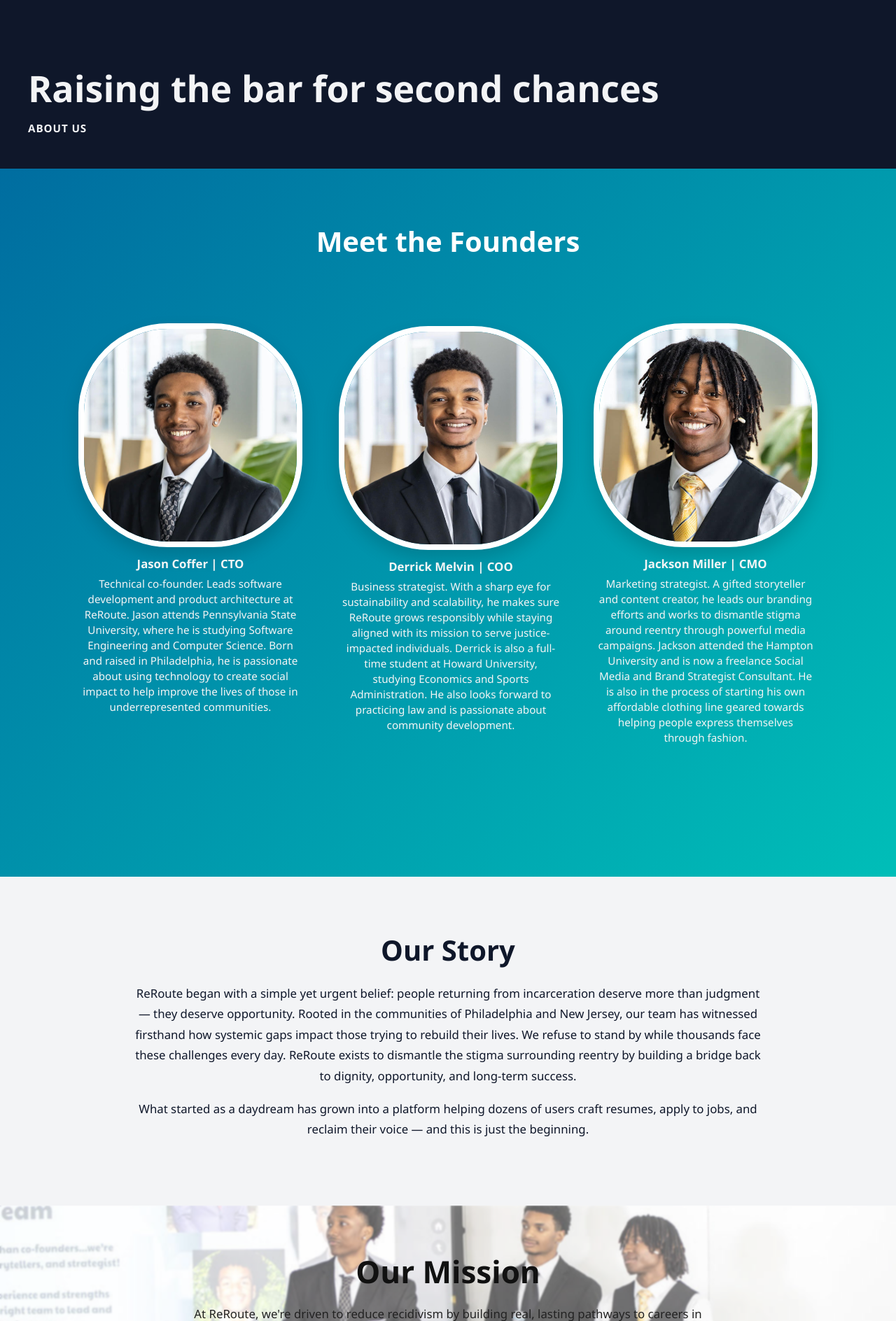
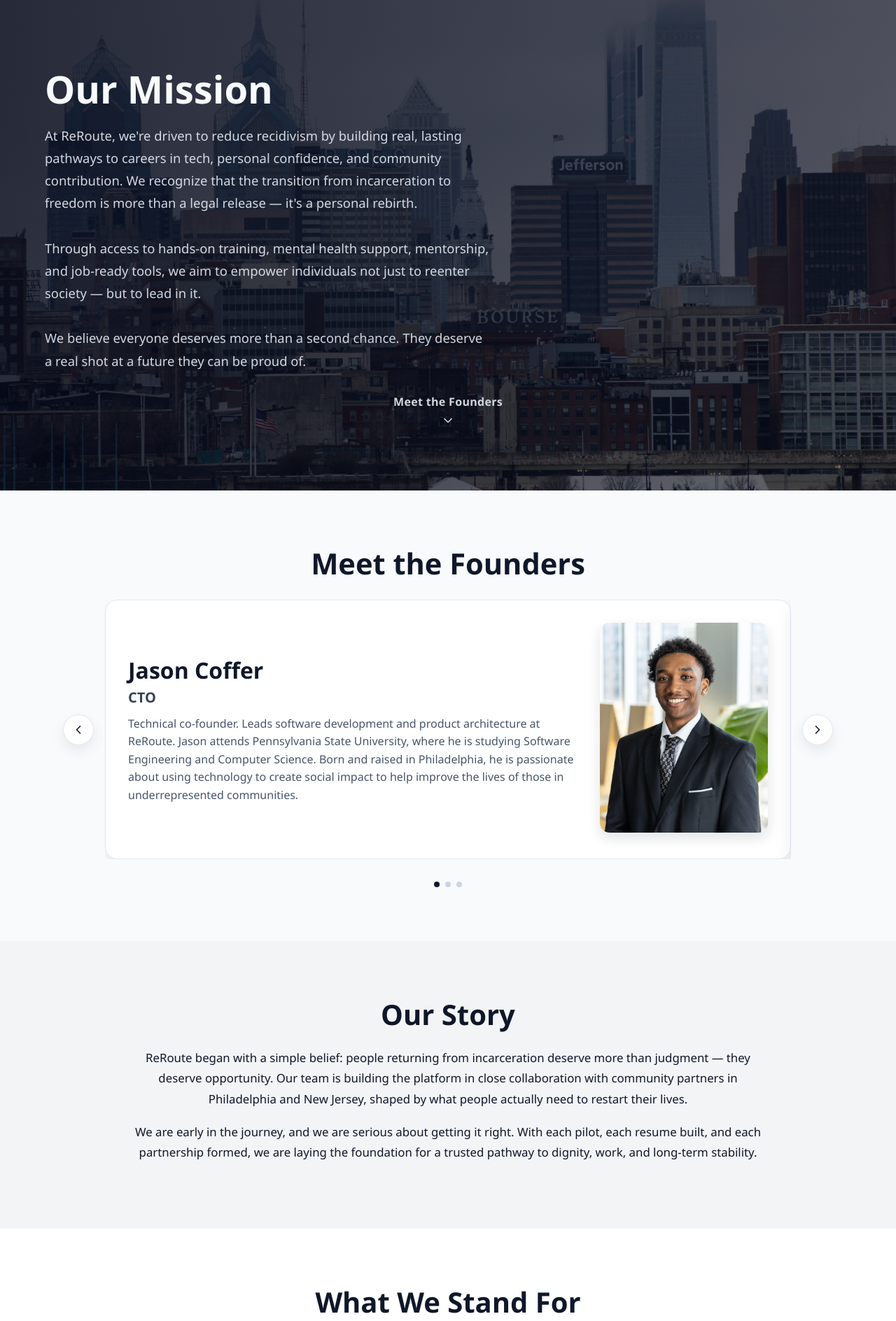
Before and after one commit to jcoffer921/reroute-business, a Django app: page /about-us/ in a window 1280 px wide. Shown: the part 72-1960 px from the top of the page at 70% size. Run offline with Django 5.2, Linux system fonts and the light colour scheme; data comes from the database, SQL or seed files in the repository; some libraries are stand-ins or nearby versions.

Commit message:
redesigned about us section

```diff
--- a/reroute_business/main/static/css/about_us.css
+++ b/reroute_business/main/static/css/about_us.css
@@ -3,91 +3,215 @@
 
 /* ============= HERO ============= */
 .about-hero{
-  background-color:#0F172A;
-  color:#F3F4F6;
-  padding: clamp(3rem, 7vw, 6rem) 1.25rem clamp(2rem, 4vw, 3rem);
   position:relative;
+  color:#f8fafc;
+  background: url('/static/css/salonagility-com-daniel-ZCbBBaFL-Ek-unsplash.jpg') center/cover no-repeat;
+  min-height: 70vh;
+  display:flex;
   overflow:hidden;
 }
-.about-hero-content{max-width:1200px;margin:0 auto;}
+.about-hero-overlay{
+  position:absolute;
+  inset:0;
+  background: linear-gradient(120deg, rgba(2,6,23,0.82), rgba(2,6,23,0.55));
+  z-index:0;
+}
+.about-hero-inner{
+  position:relative;
+  z-index:1;
+  width:100%;
+  max-width:1200px;
+  margin:0 auto;
+  padding: clamp(3rem, 7vw, 6rem) 1.5rem;
+  display:flex;
+  flex-direction:column;
+  justify-content:space-between;
+  min-height: 70vh;
+}
+.about-hero-content{ max-width: 640px; }
 .about-hero h1{
-  font-size: clamp(2rem, 5.2vw, 3.25rem);
+  font-size: clamp(2.2rem, 5vw, 3.4rem);
   font-weight:900;
+  margin:0 0 .85rem;
+}
+.about-hero-text{
+  font-size: clamp(1rem, 2.1vw, 1.15rem);
+  line-height:1.75;
+  color: rgba(226,232,240,0.92);
+  margin:0;
+}
+.founders-cta{
+  align-self:center;
+  display:inline-flex;
+  flex-direction:column;
+  align-items:center;
+  gap:.35rem;
+  margin-top:2rem;
+  color: rgba(226,232,240,0.92);
+  text-decoration:none;
+  font-weight:600;
+  letter-spacing:.02em;
+  transition: transform .2s ease, opacity .2s ease;
+}
+.founders-cta:hover{
+  transform: translateY(2px) scale(1.03);
+  opacity:.9;
+}
+.founders-cta-icon{ display:block; }
+
+/* ============= FOUNDERS CAROUSEL ============= */
+.founders-section{
+  background:#f8fafc;
+  color:#0f172a;
+  padding: clamp(2.75rem, 6vw, 5rem) 1.25rem;
+}
+.founders-header{
+  max-width:1100px;
+  margin:0 auto 1.5rem;
+  text-align:center;
+}
+.founders-header h2{
+  font-size: clamp(1.8rem, 4.2vw, 2.6rem);
+  margin:0;
+  font-weight:800;
+}
+.founders-carousel{
+  max-width:1100px;
+  margin:0 auto;
+  display:grid;
+  grid-template-columns: auto 1fr auto;
+  gap:1rem;
+  align-items:center;
+}
+.founders-viewport{
+  overflow:hidden;
+  width:100%;
+}
+.founders-track{
+  display:flex;
+  transition: transform .6s ease;
+  will-change: transform;
+}
+.founder-card{
+  min-width:100%;
+  background:#fff;
+  border:1px solid #e2e8f0;
+  border-radius:18px;
+  padding: clamp(1.25rem, 2.6vw, 2rem);
+  display:flex;
+  gap: clamp(1rem, 3vw, 2.25rem);
+  align-items:center;
+  box-shadow:0 10px 26px rgba(15,23,42,0.08);
+}
+.founder-content{ flex:1; }
+.founder-name{
+  font-size: clamp(1.4rem, 3vw, 2rem);
+  margin:0 0 .25rem;
+  font-weight:800;
+}
+.founder-role{
   margin:0 0 .75rem;
+  font-size: clamp(1.05rem, 2.3vw, 1.25rem);
+  font-weight:600;
+  color:#334155;
 }
-.about-hero p{
-  font-size:.95rem;
-  letter-spacing:.06em;
-  text-transform:uppercase;
-  font-weight:600;
+.founder-bio{
+  margin:0;
+  color:#475569;
+  line-height:1.6;
 }
-/* Pattern on the right — hidden on small screens */
-.about-hero::after{
-  content:"";
-  background-size:100px;
-  background-repeat:repeat;
-  opacity:.18;
-  position:absolute; right:0; top:0; bottom:0; width:50%; z-index:0;
+.founder-image{
+  flex:0 0 clamp(160px, 22vw, 240px);
 }
-@media (max-width: 640px){
-  .about-hero::after{display:none;}
+.founder-image img{
+  width:100%;
+  height:auto;
+  aspect-ratio: 4 / 5;
+  object-fit: cover;
+  border-radius:14px;
+  box-shadow:0 8px 18px rgba(15,23,42,0.12);
+}
+.carousel-btn{
+  width:44px;
+  height:44px;
+  border-radius:50%;
+  border:1px solid #e2e8f0;
+  background:#fff;
+  color:#0f172a;
+  display:grid;
+  place-items:center;
+  box-shadow:0 8px 18px rgba(15,23,42,0.08);
+  cursor:pointer;
+  transition: transform .2s ease, box-shadow .2s ease;
+}
+.carousel-btn:hover{
+  transform: translateY(-1px);
+  box-shadow:0 10px 22px rgba(15,23,42,0.12);
+}
+.founders-dots{
+  grid-column:1 / -1;
+  display:flex;
+  justify-content:center;
+  gap:.5rem;
+  margin-top:1rem;
+}
+.founders-dots button{
+  width:8px;
+  height:8px;
+  border-radius:50%;
+  border:none;
+  background:#cbd5e1;
+  cursor:pointer;
+}
+.founders-dots button.active{ background:#0f172a; }
+
+@media (max-width: 900px){
+  .founders-carousel{ grid-template-columns: 1fr; }
+  .carousel-btn{ justify-self:center; }
+  .founder-card{
+    flex-direction:column;
+    align-items:flex-start;
+  }
+  .founder-image{
+    order:-1;
+    width:100%;
+    max-width: 320px;
+  }
 }
 
-/* ============= TEAM BUBBLES ============= */
-.bubble-team-section{
-  background: linear-gradient(135deg, var(--primary-blue), var(--accent-cyan));
-  color:#fff;
-  text-align:center;
-  padding: clamp(2.5rem, 6vw, 5rem) 1.25rem;
-  position:relative;
-  overflow:visible;
-}
-.team-heading{
-  font-size: clamp(1.75rem, 4.5vw, 2.5rem);
-  font-weight:800;
-  margin:0 0 1.5rem;
-  font-family: system-ui, -apple-system, "Segoe UI", Roboto, Inter, Arial, sans-serif; /* swap Comic Sans */
+@media (prefers-reduced-motion: reduce){
+  .founders-cta,
+  .carousel-btn{
+    transition: none;
+  }
+  .founders-track{
+    transition: none;
+  }
 }
 
-/* Wrapper and bubble defaults (mobile-first) */
-.bubble-wrapper{
-  max-width:1200px; margin:0 auto;
-  display:flex; flex-direction:column; gap:2rem;
+/* ===== Scroll Reveal ===== */
+.reveal-enabled .reveal,
+.reveal-enabled .reveal-item {
+  opacity: 0;
+  transform: translateY(12px);
+  transition: opacity .5s ease-out, transform .5s ease-out;
+  will-change: opacity, transform;
 }
-.bubble-with-caption{ width:min(72vw, 360px); margin:0 auto; }
-.bubble{
-  --bubble-size: min(72vw, 320px);
-  width: var(--bubble-size);
-  height: var(--bubble-size);
-  border-radius: 40%;
-  overflow:hidden;
-  border:6px solid #fff;
-  box-shadow:0 12px 24px rgba(0,0,0,.15);
-  transition: transform .25s ease;
+.reveal-enabled .reveal.is-visible,
+.reveal-enabled .reveal-item.is-visible {
+  opacity: 1;
+  transform: translateY(0);
 }
-.bubble:hover{ transform: scale(1.04); }
-.bubble img{
-  width:100%;
-  height:100%;
-  /* Fill the bubble while keeping faces visible */
-  object-fit: cover;
-  /* Bias crop towards the top so heads stay in-frame */
-  object-position: 50% 20%;
+.reveal-enabled .reveal-item {
+  transition-delay: var(--reveal-delay, 0ms);
 }
-
-.bubble-caption{ margin-top:.75rem; max-width: 34ch; margin-inline:auto; color:#f5f5f5; margin-bottom:3px; }
-.bubble-caption h4{ font-size:1.05rem; margin:.25rem 0 .35rem; font-weight:700; }
-.bubble-caption p{ font-size:.95rem; line-height:1.45; padding-bottom:1.5rem; }
-
-/* Larger screens: position the three bubbles in a “triangle” */
-@media (min-width: 900px){
-  /* Increase canvas height so bios aren't clipped behind next section */
-  .bubble-wrapper{ position:relative; min-height: clamp(620px, 68vw, 780px); }
-  .bubble-with-caption{ position:absolute; width:auto; }
-  #bubble1{ left:6%; top:66px; }
-  #bubble2{ right:6%; top:66px; }
-  #bubble3{ left:37%; top:70px; }
-  .bubble{ --bubble-size: clamp(260px, 26vw, 320px); border-width:8px; }
+@media (prefers-reduced-motion: reduce) {
+  .reveal,
+  .reveal-item {
+    opacity: 1;
+    transform: none;
+    transition: none;
+  }
 }
 
 /* ============= OUR STORY ============= */
--- a/reroute_business/main/static/js/about_us.js
+++ b/reroute_business/main/static/js/about_us.js
@@ -1,124 +1,59 @@
-/**
- * Mission section scroll polish
- * - Parallax-y lift + gentle overlay fade
- * - Mobile-friendly (IO + rAF), reduced-motion aware
- */
+// About Us page interactions: founders carousel + smooth anchor scroll
 (function () {
-  // ------- DOM targets -------
-  const section = document.querySelector('.about-mission');
-  if (!section) return;  // page guard
+  const carousel = document.querySelector('[data-carousel]');
+  if (!carousel) return;
 
-  const overlay = section.querySelector('.mission-overlay');
-  const content = section.querySelector('.mission-content');
-  const quote   = section.querySelector('.mission-quote');
+  const track = carousel.querySelector('[data-carousel-track]');
+  const slides = track ? Array.from(track.children) : [];
+  const prevBtn = carousel.querySelector('[data-carousel-prev]');
+  const nextBtn = carousel.querySelector('[data-carousel-next]');
+  const dotsWrap = carousel.querySelector('[data-carousel-dots]');
 
-  // ------- A11y: respect reduced motion -------
-  const reduceMotion = window.matchMedia('(prefers-reduced-motion: reduce)').matches;
-  if (reduceMotion) {
-    // Keep everything static and reveal quote immediately
-    section.classList.add('static');
-    if (quote) requestAnimationFrame(() => quote.classList.add('visible'));
-    return;
+  if (!track || !slides.length) return;
+
+  let index = 0;
+
+  const update = (nextIndex) => {
+    index = (nextIndex + slides.length) % slides.length;
+    track.style.transform = `translateX(${index * -100}%)`;
+    slides.forEach((slide, i) => slide.setAttribute('aria-hidden', i !== index));
+    if (dotsWrap) {
+      Array.from(dotsWrap.children).forEach((dot, i) => {
+        dot.classList.toggle('active', i === index);
+        dot.setAttribute('aria-current', i === index ? 'true' : 'false');
+      });
+    }
+  };
+
+  if (dotsWrap) {
+    dotsWrap.innerHTML = '';
+    slides.forEach((_, i) => {
+      const dot = document.createElement('button');
+      dot.type = 'button';
+      dot.setAttribute('aria-label', `Go to founder ${i + 1}`);
+      dot.addEventListener('click', () => update(i));
+      dotsWrap.appendChild(dot);
+    });
   }
 
-  // ------- rAF loop control -------
-  let ticking = false;
-  let active  = false;
+  if (prevBtn) prevBtn.addEventListener('click', () => update(index - 1));
+  if (nextBtn) nextBtn.addEventListener('click', () => update(index + 1));
 
-  function clamp(n, min, max) { return Math.max(min, Math.min(max, n)); }
+  update(0);
+})();
 
-  function updateFrame() {
-    ticking = false;
-    if (!active || !section) return;
+(function () {
+  const cta = document.querySelector('.founders-cta');
+  if (!cta) return;
 
-    // Use viewport relative metrics to avoid layout thrash
-    const rect = section.getBoundingClientRect();
-    const h    = rect.height || 1;
+  cta.addEventListener('click', (event) => {
+    const targetId = cta.getAttribute('href');
+    if (!targetId || targetId.charAt(0) !== '#') return;
+    const target = document.querySelector(targetId);
+    if (!target) return;
 
-    // Visible if intersects viewport at all
-    const inView = rect.bottom > 0 && rect.top < window.innerHeight;
-    if (!inView) return;
-
-    // Compute progress: 0 when top is at element top, ~1 as we move through its height
-    // Derived from original formula: progress = 1 - rect.top / height
-    const rawProgress = 1 - (rect.top / h);
-    const progress    = clamp(rawProgress, 0, 1);  // 0..1
-    // Discretize into 0..10 and toggle a class for CSS-driven transitions
-    const step = Math.min(10, Math.max(0, Math.round(progress * 10)));
-    // Remove any previous step classes
-    for (let i=0;i<=10;i++){ section.classList.remove('mission-step-'+i); }
-    section.classList.add('mission-step-'+step);
-  }
-
-  function onScrollOrResize() {
-    if (!ticking) {
-      ticking = true;
-      requestAnimationFrame(updateFrame);
-    }
-  }
-
-  // ------- Reveal quote when section is meaningfully visible -------
-  let quoteShown = false;
-  function revealQuoteSoon() {
-    if (quoteShown || !quote) return;
-    quoteShown = true;
-    setTimeout(() => quote.classList.add('visible'), 350); // gentle delay
-  }
-
-  // ------- IntersectionObserver to toggle active state -------
-  const io = ('IntersectionObserver' in window) ? new IntersectionObserver(
-    (entries) => {
-      for (const entry of entries) {
-        if (entry.target !== section) continue;
-        active = entry.isIntersecting;
-        if (active) {
-          revealQuoteSoon();
-          onScrollOrResize(); // refresh immediately
-          window.addEventListener('scroll', onScrollOrResize, { passive: true });
-          window.addEventListener('resize', onScrollOrResize);
-        } else {
-          window.removeEventListener('scroll', onScrollOrResize);
-          window.removeEventListener('resize', onScrollOrResize);
-        }
-      }
-    },
-    { root: null, threshold: [0, 0.2, 0.5, 1] }   // wake early, update through
-  ) : null;
-
-  if (io) {
-    io.observe(section);
-  } else {
-    // Fallback for very old browsers: always-on listeners
-    active = true;
-    window.addEventListener('scroll', onScrollOrResize, { passive: true });
-    window.addEventListener('resize', onScrollOrResize);
-  }
-
-  // Initial paint once the page is ready
-  window.addEventListener('load', () => {
-    onScrollOrResize();
-    // If the section is already in view on load, show the quote
-    const r = section.getBoundingClientRect();
-    if (r.bottom > 0 && r.top < window.innerHeight) revealQuoteSoon();
-  });
-
-  // Optional: clean up on page hide (single-page apps)
-  window.addEventListener('pagehide', () => {
-    window.removeEventListener('scroll', onScrollOrResize);
-    window.removeEventListener('resize', onScrollOrResize);
-    if (io) io.disconnect();
+    event.preventDefault();
+    const reducedMotion = window.matchMedia('(prefers-reduced-motion: reduce)').matches;
+    target.scrollIntoView({ behavior: reducedMotion ? 'auto' : 'smooth', block: 'start' });
   });
 })();
-
-// Smooth scroll for bio links (CSP-safe)
-(function(){
-  document.addEventListener('DOMContentLoaded', function(){
-    document.querySelectorAll('a.bio-link').forEach(function(anchor){
-      anchor.addEventListener('click', function(e){
-        e.preventDefault();
-        var target = document.querySelector(anchor.getAttribute('href'));
-        if (target && target.scrollIntoView) target.scrollIntoView({ behavior: 'smooth' });
-      });
-    });
-  });
-})();
--- a/reroute_business/main/templates/main/about_us.html
+++ b/reroute_business/main/templates/main/about_us.html
@@ -9,94 +9,107 @@
 <link rel="stylesheet" href="{% static 'css/about_us.css' %}">
 
 <section class="about-hero">
-  <div class="about-hero-content">
-    <h1>Raising the bar for second chances</h1>
-    <p>ABOUT US</p>
+  <div class="about-hero-overlay" aria-hidden="true"></div>
+  <div class="about-hero-inner">
+    <div class="about-hero-content reveal">
+      <h1>Our Mission</h1>
+      <p class="about-hero-text">
+        At ReRoute, we're driven to reduce recidivism by building real, lasting pathways to careers in tech, personal confidence, and community contribution.
+        We recognize that the transition from incarceration to freedom is more than a legal release — it's a personal rebirth.
+        <br><br>
+        Through access to hands-on training, mental health support, mentorship, and job-ready tools, we aim to empower individuals not just to reenter society — but to lead in it.
+        <br><br>
+        We believe everyone deserves more than a second chance. They deserve a real shot at a future they can be proud of.
+      </p>
+    </div>
+    <a class="founders-cta reveal" href="#founders">
+      <span>Meet the Founders</span>
+      <svg class="founders-cta-icon" width="20" height="20" viewBox="0 0 24 24" aria-hidden="true">
+        <path d="M6 9l6 6 6-6" fill="none" stroke="currentColor" stroke-width="2" stroke-linecap="round" stroke-linejoin="round"/>
+      </svg>
+    </a>
   </div>
 </section>
 
-
-<section class="bubble-team-section">
-  <h2 class="team-heading">Meet the Founders</h2>
-
-  <div class="bubble-wrapper">
-
-    <div class="bubble-with-caption" id="bubble1">
-      <div class="bubble">
-        <img src="{% static 'images/team/jason.jpg' %}" alt="Jason">
-      </div>
-      <div class="bubble-caption">
-        <h4>Jason Coffer | CTO</h4>
-        <p>Technical co-founder. Leads software development and product architecture at ReRoute. Jason attends
-          Pennsylvania State University, where he is studying Software Engineering and Computer Science. Born and raised
-          in Philadelphia, he is passionate about using technology to create social impact to help improve the lives of those
-          in underrepresented communities.
-        </p>
+<section id="founders" class="founders-section">
+  <div class="founders-header reveal">
+    <h2>Meet the Founders</h2>
+  </div>
+  <div class="founders-carousel reveal-group" data-carousel>
+    <button class="carousel-btn prev" type="button" aria-label="Previous founder" data-carousel-prev>
+      <svg width="20" height="20" viewBox="0 0 24 24" aria-hidden="true">
+        <path d="M15 6l-6 6 6 6" fill="none" stroke="currentColor" stroke-width="2" stroke-linecap="round" stroke-linejoin="round"/>
+      </svg>
+    </button>
+    <div class="founders-viewport">
+      <div class="founders-track" data-carousel-track>
+        <article class="founder-card reveal-item">
+          <div class="founder-content">
+            <h3 class="founder-name">Jason Coffer</h3>
+            <p class="founder-role">CTO</p>
+            <p class="founder-bio">
+              Technical co-founder. Leads software development and product architecture at ReRoute. Jason attends
+              Pennsylvania State University, where he is studying Software Engineering and Computer Science. Born and raised
+              in Philadelphia, he is passionate about using technology to create social impact to help improve the lives of those
+              in underrepresented communities.
+            </p>
+          </div>
+          <div class="founder-image">
+            <img src="{% static 'images/team/jason.jpg' %}" alt="Jason">
+          </div>
+        </article>
+        <article class="founder-card reveal-item">
+          <div class="founder-content">
+            <h3 class="founder-name">Jackson Miller</h3>
+            <p class="founder-role">CMO</p>
+            <p class="founder-bio">
+              Marketing strategist. A gifted storyteller and content creator, he leads our branding efforts and works
+              to dismantle stigma around reentry through powerful media campaigns. Jackson attended the Hampton University
+              and is now a freelance Social Media and Brand Strategist Consultant. He is also in the process of starting his
+              own affordable clothing line geared towards helping people express themselves through fashion.
+            </p>
+          </div>
+          <div class="founder-image">
+            <img src="{% static 'images/team/jackson.jpg' %}" alt="Jackson">
+          </div>
+        </article>
+        <article class="founder-card reveal-item">
+          <div class="founder-content">
+            <h3 class="founder-name">Derrick Melvin</h3>
+            <p class="founder-role">COO</p>
+            <p class="founder-bio">
+              Business strategist. With a sharp eye for sustainability and scalability, he makes sure ReRoute grows
+              responsibly while staying aligned with its mission to serve justice-impacted individuals. Derrick is also a
+              full-time student at Howard University, studying Economics and Sports Administration. He also looks forward
+              to practicing law and is passionate about community development.
+            </p>
+          </div>
+          <div class="founder-image">
+            <img src="{% static 'images/team/derrick.jpg' %}" alt="Derrick">
+          </div>
+        </article>
       </div>
     </div>
-
-
-    <div class="bubble-with-caption" id="bubble2">
-      <div class="bubble">
-        <img src="{% static 'images/team/jackson.jpg' %}" alt="Jackson">
-      </div>
-      <div class="bubble-caption">
-        <h4>Jackson Miller | CMO</h4>
-        <p>Marketing strategist. A gifted storyteller and content creator, he leads our branding efforts and works
-          to dismantle stigma around reentry through powerful media campaigns. Jackson attended the Hampton University
-          and is now a freelance Social Media and Brand Strategist Consultant. He is also in the process of starting his
-          own affordable clothing line geared towards helping people express themselves through fashion.
-        </p>
-      </div>
-    </div>
-
-    <div class="bubble-with-caption" id="bubble3">
-      <div class="bubble">
-        <img src="{% static 'images/team/derrick.jpg' %}" alt="Derrick">
-      </div>
-      <div class="bubble-caption">
-        <h4>Derrick Melvin | COO</h4>
-        <p>Business strategist. With a sharp eye for sustainability and scalability, he makes sure ReRoute grows
-          responsibly while staying aligned with its mission to serve justice-impacted individuals. Derrick is also a
-          full-time student at Howard University, studying Economics and Sports Administration. He also looks forward
-          to practicing law and is passionate about community development.
-        </p>
-      </div>
-    </div>
+    <button class="carousel-btn next" type="button" aria-label="Next founder" data-carousel-next>
+      <svg width="20" height="20" viewBox="0 0 24 24" aria-hidden="true">
+        <path d="M9 6l6 6-6 6" fill="none" stroke="currentColor" stroke-width="2" stroke-linecap="round" stroke-linejoin="round"/>
+      </svg>
+    </button>
+    <div class="founders-dots" data-carousel-dots></div>
+  </div>
 </section>
 
 <section class="about-story">
-  <div class="story-container">
+  <div class="story-container reveal">
     <h2>Our Story</h2>
     <p>
-      ReRoute began with a simple yet urgent belief: people returning from incarceration deserve more than judgment — they deserve opportunity. Rooted in the communities of Philadelphia
-      and New Jersey, our team has witnessed firsthand how systemic gaps impact those trying to rebuild their lives. We refuse to stand by while thousands face these challenges every
-      day. ReRoute exists to dismantle the stigma surrounding reentry by building a bridge back to dignity, opportunity, and long-term success.
+      ReRoute began with a simple belief: people returning from incarceration deserve more than judgment — they deserve opportunity. Our team is building
+      the platform in close collaboration with community partners in Philadelphia and New Jersey, shaped by what people actually need to restart their lives.
     </p>
     <p>
-      What started as a daydream has grown into a platform helping dozens of users craft resumes, apply to jobs, and reclaim their voice — and this is just the beginning.
+      We are early in the journey, and we are serious about getting it right. With each pilot, each resume built, and each partnership formed, we are laying the
+      foundation for a trusted pathway to dignity, work, and long-term stability.
     </p>
-  </div>
-</section>
-
-
-<!-- Mission & Quote Section -->
-<section class="about-mission">
-  <div class="mission-overlay"></div>
-  <div class="mission-content">
-    <h2>Our Mission</h2>
-    <p class="mission-text">
-      At ReRoute, we're driven to reduce recidivism by building real, lasting pathways to careers in tech, personal confidence, and community contribution.
-      We recognize that the transition from incarceration to freedom is more than a legal release — it's a personal rebirth.
-      <br><br>
-      Through access to hands-on training, mental health support, mentorship, and job-ready tools, we aim to empower individuals not just to reenter society — but to lead in it.
-      <br><br>
-      We believe everyone deserves more than a second chance. They deserve a real shot at a future they can be proud of.
-    </p>
-    <blockquote class="mission-quote">
-      <span class="quote-line">|</span>
-      <em>“We believe everyone deserves a second chance - and the tools to make it count.”</em>
-    </blockquote>
   </div>
 </section>
 
@@ -131,6 +144,9 @@
   </div>
 </section>
 
+{% endblock %}
+
+{% block extra_js %}
 <script src="{% static 'js/about_us.js' %}" defer></script>
-
+<script src="{% static 'js/home.js' %}" defer></script>
 {% endblock %}
--- a/reroute_business/main/templates/main/home.html
+++ b/reroute_business/main/templates/main/home.html
@@ -35,7 +35,6 @@
     <div class="mission-content reveal">
         <h2>Our Mission</h2>
         <p class="mission-lead">We help justice-impacted people rebuild confidence, grow skills, and connect with employers who believe in second chances.</p>
-        <p class="mission-bridge">Here’s how ReRoute supports you — starting now.</p>
     </div>
 </section>
 
@@ -59,7 +58,7 @@
         <p>Employers are onboarding. Completed profiles get priority access when jobs launch.</p>
       </article>
     </div>
-    <p class="prep-note reveal">We’re in conversations with reentry organizations to expand access to support, training, and employer connections as the platform grows.</p>
+    <p class="prep-note reveal">We're in conversations with reentry organizations to expand access to support, training, and employer connections as the platform grows.</p>
     <div class="prep-cta reveal">
       <a href="{% url 'early_access_cta' %}" class="cta-button cta-seekers">Build Your Resume (Free)</a>
       <p class="prep-microcopy">Early users get priority access when employers launch.</p>
```
